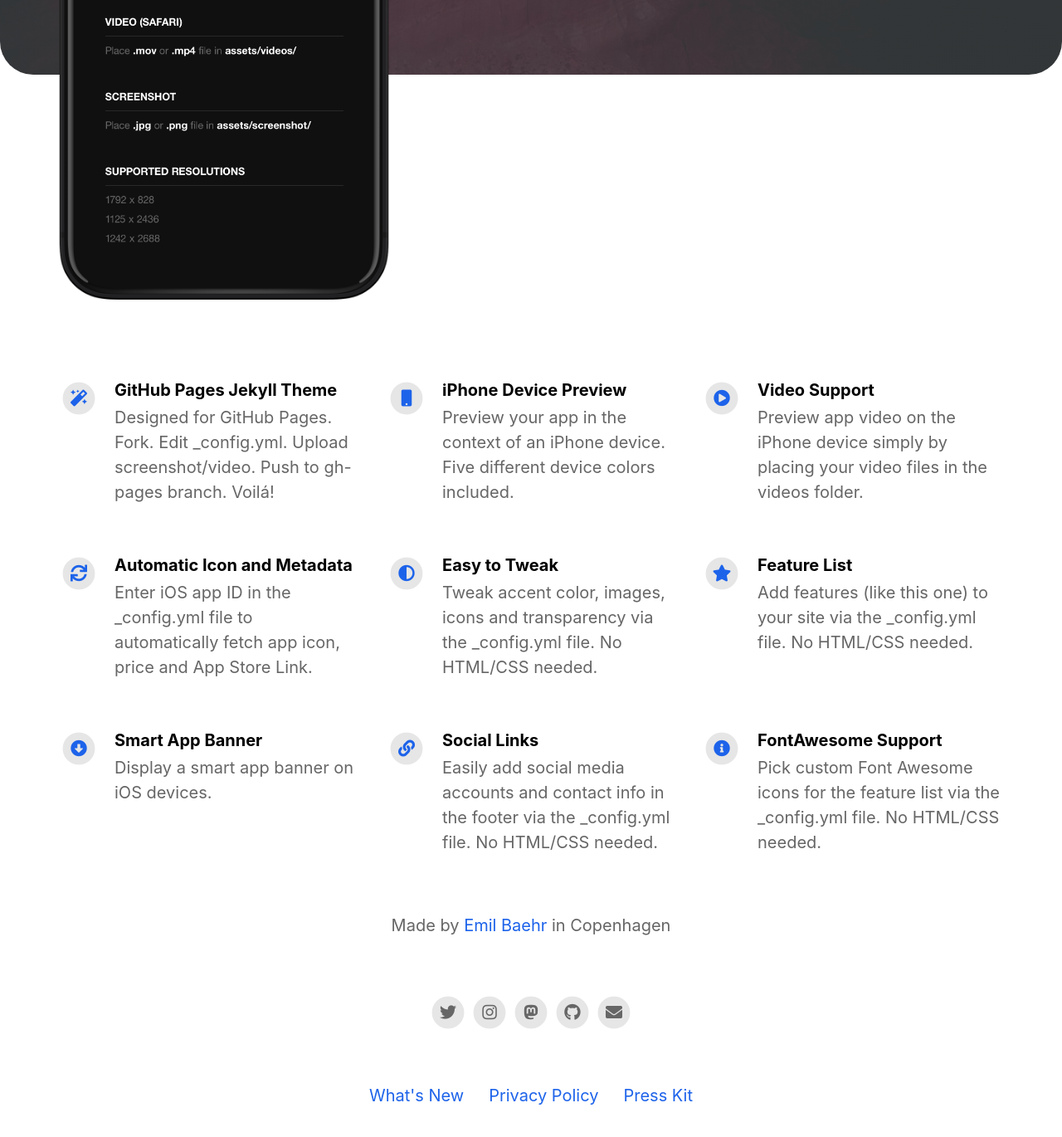
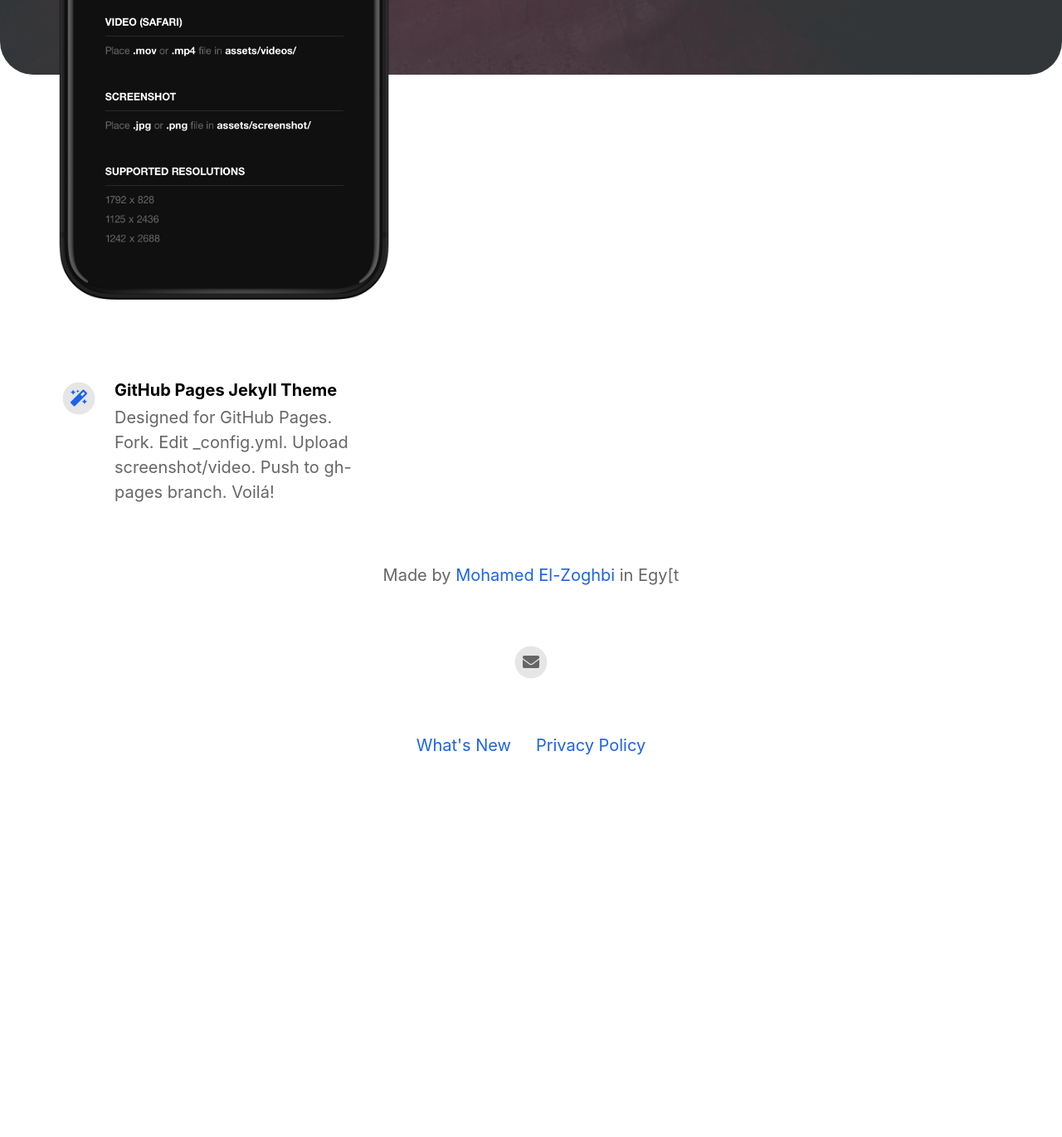
Before and after one commit to mzelzoghbi/ZaPixel-LandingPage, a Jekyll site: the page built from index.html, in a window 1280 px wide and 1400 px high, scrolled down 624 px. Shown: the top 1370 px of the window at 83% size. Built offline with Jekyll 4.4.1, drawn with Linux system fonts in a browser that asks for light colours; nearby versions of some CDN libraries; after the commit the page ends 1602 px from its top, so only the background shows below that; some of the changed text lies outside the part shown.

Commit message:
Update _config.yml

```diff
--- a/_config.yml
+++ b/_config.yml
@@ -2,16 +2,16 @@
 page_title                                :                                           # Automatically populates with app name if not set and if iOS app ID is set. Otherwise enter manually.
 
 # App Info
-ios_app_id                                : 1234793120                                # Required. Enter iOS app ID to automatically populate name, price and icons (e.g. 718043190).
-ios_app_country                           : us                                        # Required outside USA. Enter 2 letter country code as in https://en.wikipedia.org/wiki/ISO_3166-1_alpha-2
+ios_app_id                                : 6742073049                                # Required. Enter iOS app ID to automatically populate name, price and icons (e.g. 718043190).
+ios_app_country                           : eg                                        # Required outside USA. Enter 2 letter country code as in https://en.wikipedia.org/wiki/ISO_3166-1_alpha-2
 
 appstore_link                             :                                           # Automatically populates if not set and if iOS app ID is set. Otherwise enter manually.
-playstore_link                            :                                           # Enter Google Play Store URL.
-presskit_download_link                    : https://emilbaehr.com                                          # Enter a link to downloadable file or (e.g. public Dropbox link to a .zip file).
+playstore_link                            : https://play.google.com/store/apps/details?id=com.zaplatform.zapixel                                          # Enter Google Play Store URL.
+presskit_download_link                    :                                         # Enter a link to downloadable file or (e.g. public Dropbox link to a .zip file).
                                                                                       # Or upload your press kit file to assets and set path accordingly (e.g. "assets/your_press_kit.zip").
 
 app_icon                                  : # assets/appicon.png                      # Automatically populates if not set and if iOS app ID is set.  Otherwise enter path to icon file manually.
-app_name                                  :                                           # Automatically populates if not set and if iOS app ID is set.  Otherwise enter manually.
+app_name                                  : ZaPixel                                           # Automatically populates if not set and if iOS app ID is set.  Otherwise enter manually.
 app_price                                 :                                           # Automatically populates if not set and if iOS app ID is set.  Otherwise enter manually.
 app_description                           : Write a short tagline for your app.
 
@@ -20,16 +20,16 @@
 
 
 # Information About Yourself
-your_name                                 : Emil Baehr
+your_name                                 : Mohamed El-Zoghbi
 your_link                                 : https://emilbaehr.com
-your_city                                 : Copenhagen
-email_address                             : emil.baehr@gmail.com
+your_city                                 : Egy[t
+email_address                             : zaplatform@gmail.com
 facebook_username                         :
-instagram_username                        : ebaehr
-twitter_username                          : ebaehr
-github_username                           : emilbaehr
+instagram_username                        :
+twitter_username                          :
+github_username                           :
 youtube_username                          :
-mastodon_link                             : https://mastodon.social/@ebaehr
+mastodon_link                             :
 
 
 
@@ -40,41 +40,41 @@
     description                           : Designed for GitHub Pages. Fork. Edit _config.yml. Upload screenshot/video. Push to gh-pages branch. Voilá!
     fontawesome_icon_name                 : magic
 
-  - title                                 : iPhone Device Preview
-    description                           : Preview your app in the context of an iPhone device. Five different device colors included.
-    fontawesome_icon_name                 : mobile
+  # - title                                 : iPhone Device Preview
+  #   description                           : Preview your app in the context of an iPhone device. Five different device colors included.
+  #   fontawesome_icon_name                 : mobile
 
-  - title                                 : Video Support
-    description                           : Preview app video on the iPhone device simply by placing your video files in the videos folder.
-    fontawesome_icon_name                 : play-circle
+  # - title                                 : Video Support
+  #   description                           : Preview app video on the iPhone device simply by placing your video files in the videos folder.
+  #   fontawesome_icon_name                 : play-circle
 
-  - title                                 : Automatic Icon and Metadata
-    description                           : Enter iOS app ID in the _config.yml file to automatically fetch app icon, price and App Store Link.
-    fontawesome_icon_name                 : sync
+  # - title                                 : Automatic Icon and Metadata
+  #   description                           : Enter iOS app ID in the _config.yml file to automatically fetch app icon, price and App Store Link.
+  #   fontawesome_icon_name                 : sync
 
-  - title                                 : Easy to Tweak
-    description                           : Tweak accent color, images, icons and transparency via the _config.yml file. No HTML/CSS needed.
-    fontawesome_icon_name                 : adjust
+  # - title                                 : Easy to Tweak
+  #   description                           : Tweak accent color, images, icons and transparency via the _config.yml file. No HTML/CSS needed.
+  #   fontawesome_icon_name                 : adjust
 
-  - title                                 : Feature List
-    description                           : Add features (like this one) to your site via the _config.yml file. No HTML/CSS needed.
-    fontawesome_icon_name                 : star
+  # - title                                 : Feature List
+  #   description                           : Add features (like this one) to your site via the _config.yml file. No HTML/CSS needed.
+  #   fontawesome_icon_name                 : star
 
-  - title                                 : Smart App Banner
-    description                           : Display a smart app banner on iOS devices.
-    fontawesome_icon_name                 : arrow-alt-circle-down
+  # - title                                 : Smart App Banner
+  #   description                           : Display a smart app banner on iOS devices.
+  #   fontawesome_icon_name                 : arrow-alt-circle-down
 
-  - title                                 : Social Links
-    description                           : Easily add social media accounts and contact info in the footer via the _config.yml file. No HTML/CSS needed.
-    fontawesome_icon_name                 : link
+  # - title                                 : # Social Links
+  #   description                           : # Easily add social media accounts and contact info in the footer via the _config.yml file. No HTML/CSS needed.
+  #   fontawesome_icon_name                 : # link
 
-  - title                                 : FontAwesome Support
-    description                           : Pick custom Font Awesome icons for the feature list via the _config.yml file. No HTML/CSS needed.
-    fontawesome_icon_name                 : info-circle
+  # - title                                 : # FontAwesome Support
+  #   description                           : # Pick custom Font Awesome icons for the feature list via the _config.yml file. No HTML/CSS needed.
+  #   fontawesome_icon_name                 : # info-circle
 
-  - title                                 : # New Feature Title
-    description                           : # New Feature Description
-    fontawesome_icon_name                 : # Enter Font Awesome icon name (e.g. star). Find icons on fontawesome.com/icons.
+  # - title                                 : # New Feature Title
+  #   description                           : # New Feature Description
+  #   fontawesome_icon_name                 : # Enter Font Awesome icon name (e.g. star). Find icons on fontawesome.com/icons.
 
 
 
```
